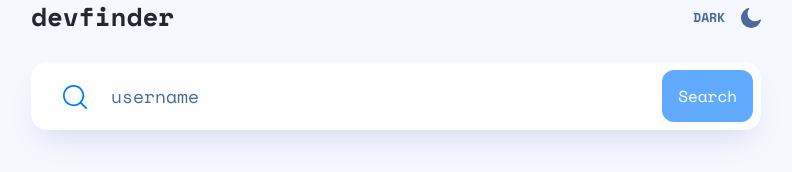
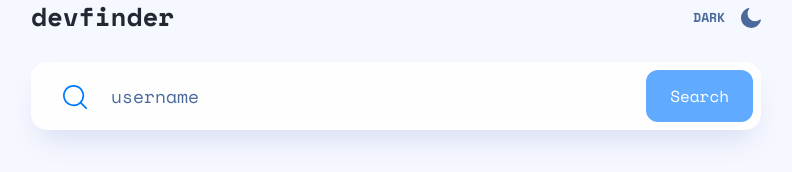
Before and after one commit to fernandohmg/github-user-search, a React (Vite) app: page / in a window 1280 px wide. Shown: the part 146-318 px from the top of the page, without its empty margins (244-1036 px from the left). Built offline with nearby package versions, Linux system fonts and the light colour scheme.

Commit message:
button padding

```diff
--- a/src/App.tsx
+++ b/src/App.tsx
@@ -100,7 +100,7 @@ function App() {
             <button
               type="submit"
               disabled={isLoading || !username}
-              className={`bg-light-0079FF text-white rounded-xl px-4 py-2.5 md:py-3.5 disabled:bg-60ABFF enabled:hover-hover:hover:bg-60ABFF transition ${
+              className={`bg-light-0079FF text-white rounded-xl px-4 md:px-6 py-2.5 md:py-3.5 disabled:bg-60ABFF enabled:hover-hover:hover:bg-60ABFF transition ${
                 isLoading ? "cursor-wait" : "cursor-pointer"
               } ${!username ? "cursor-not-allowed" : "cursor-pointer"}`}
             >
```
